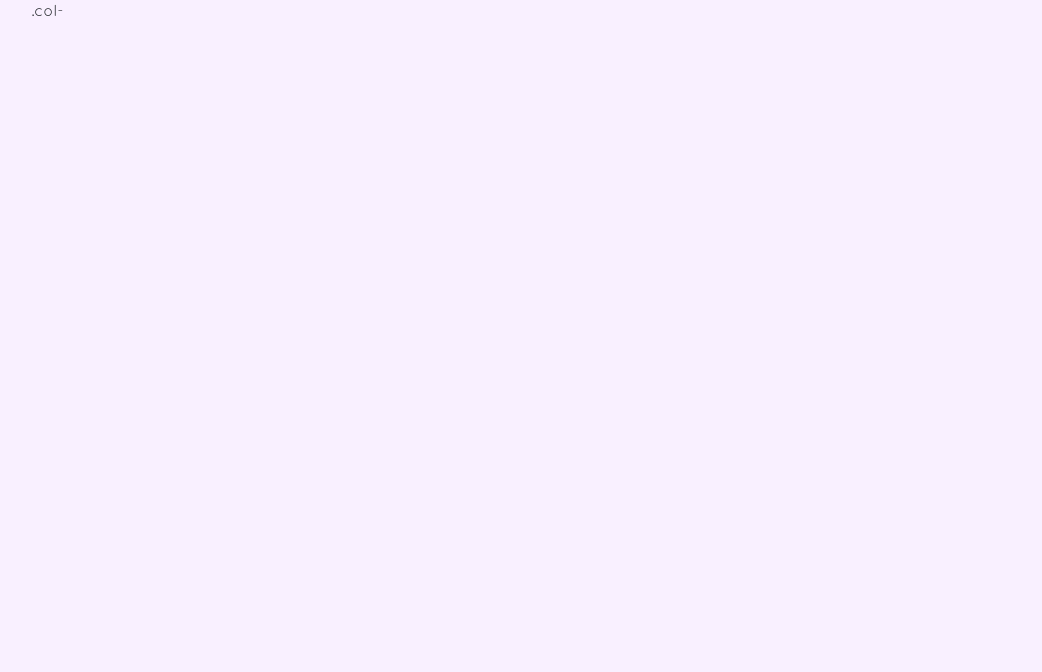
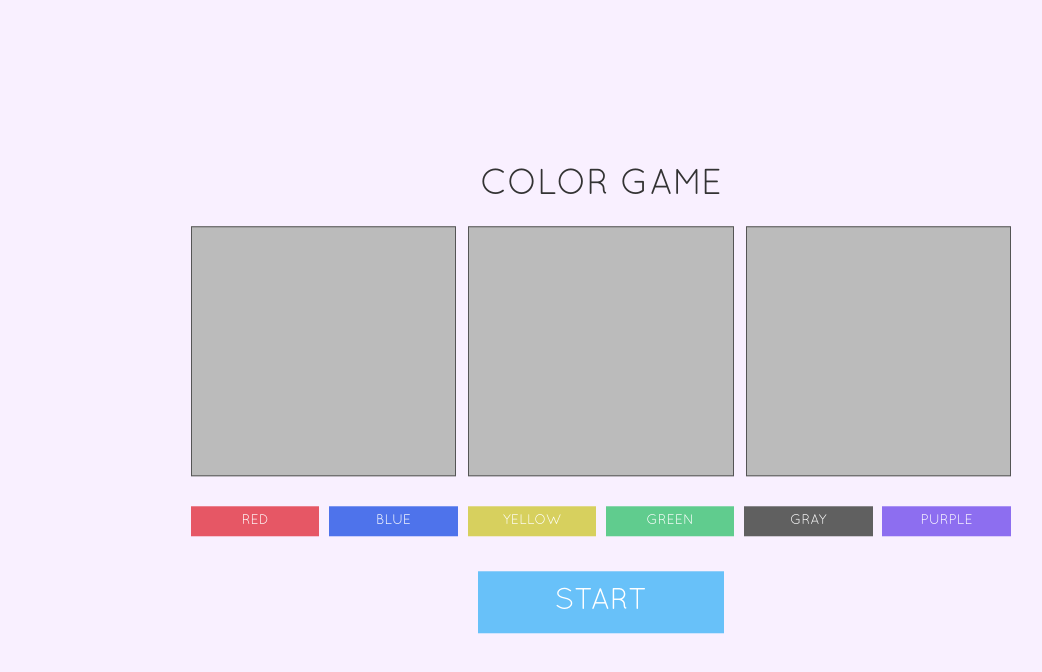
Before and after one commit to jaotors/colorgame, a website: page index.html in a window 1280 px wide. Shown: the whole page, without its empty margins (39-1081 px from the left). Drawn offline with nearby package versions, Linux system fonts and the light colour scheme; files that its build step writes are made by us from their sources; files whose address does not match are found by name.

Commit message:
added secondary design

```diff
--- a/assets/sass/_main.scss
+++ b/assets/sass/_main.scss
@@ -10,3 +10,93 @@ body {
 main {
 	overflow: hidden;
 }
+
+section {
+
+	.inner {
+		display: block;
+		width: 820px;
+		margin: 0 auto;
+	}
+
+	&.game-content {
+
+		.inner {
+			@extend %centering;
+			position: absolute;
+			top: 50%;
+			left: 50%;
+
+		}
+
+		h1 {
+			margin: 0;
+			margin-bottom: 20px;
+			text-align: center;
+			text-transform: uppercase;
+		}
+
+		ul {
+			list-style-type: none;
+			padding: 0;
+			display: flex;
+			justify-content: space-between;
+			margin-bottom: 30px;
+
+			&.box-list {
+
+				li {
+					width: (100% / 3) - 1;
+					height: 250px;
+					background-color: #bbb;
+					border: 1px solid #555;
+
+				}
+			}
+
+			&.color-list {
+				padding-bottom: 5px;
+
+				li {
+					width: (100% / 6) - 1;
+					text-align: center;
+					text-transform: uppercase;
+					color: #fff;
+					padding: 5px;
+
+
+					$lists: #e65765 #4e73eb #d7d05e #60cc8e #606060 #8d6ef0;
+					@for $i from 1 through length($lists) {
+						$c: nth($lists, $i);
+
+						&:nth-child(#{$i}) {
+							background-color: $c;
+						}
+					}
+				}
+
+
+
+			}
+		}
+
+		a {
+			display: block;
+			width: 30%;
+			margin: 0 auto;
+			text-align: center;
+			text-transform: uppercase;
+			text-decoration: none;
+			font-size: 3rem;
+			background-color: #68c1f9;
+			padding: 10px;
+			color: #fff;
+
+			&:hover {
+				background-color: #58a3d3;
+			}
+		}
+
+	}
+
+}
--- a/assets/sass/_util.scss
+++ b/assets/sass/_util.scss
@@ -9,3 +9,7 @@
 		clear: both;
 	}
 }
+
+%centering {
+	transform: translate(-50%, -50%);
+}
--- a/index.html
+++ b/index.html
@@ -11,11 +11,33 @@
 </head>
 <body>
 
-	<div class="container">
-		<div class="row">
-			.col-
+	<main>
+		<div class="container-fluid">
+			<div class="row">
+				<section class="game-content">
+					<div class="inner">
+						<h1>Color Game</h1>
+						<ul class="box-list">
+							<li>&nbsp;</li>
+							<li>&nbsp;</li>
+							<li>&nbsp;</li>
+						</ul>
+
+						<ul class="color-list">
+							<li>red</li>
+							<li>blue</li>
+							<li>yellow</li>
+							<li>green</li>
+							<li>gray</li>
+							<li>purple</li>
+						</ul>
+
+						<a class="btn-start" href="#">start</a>
+					</div>
+				</section>
+			</div>
 		</div>
-	</div>
+	</main>
 
 	<script src="resources/js/jquery.min.js"></script>
 	<script src="resources/js/scripts.js"></script>
```
Also changed, not shown: package.json (+9 -1 lines), 1 other file.
